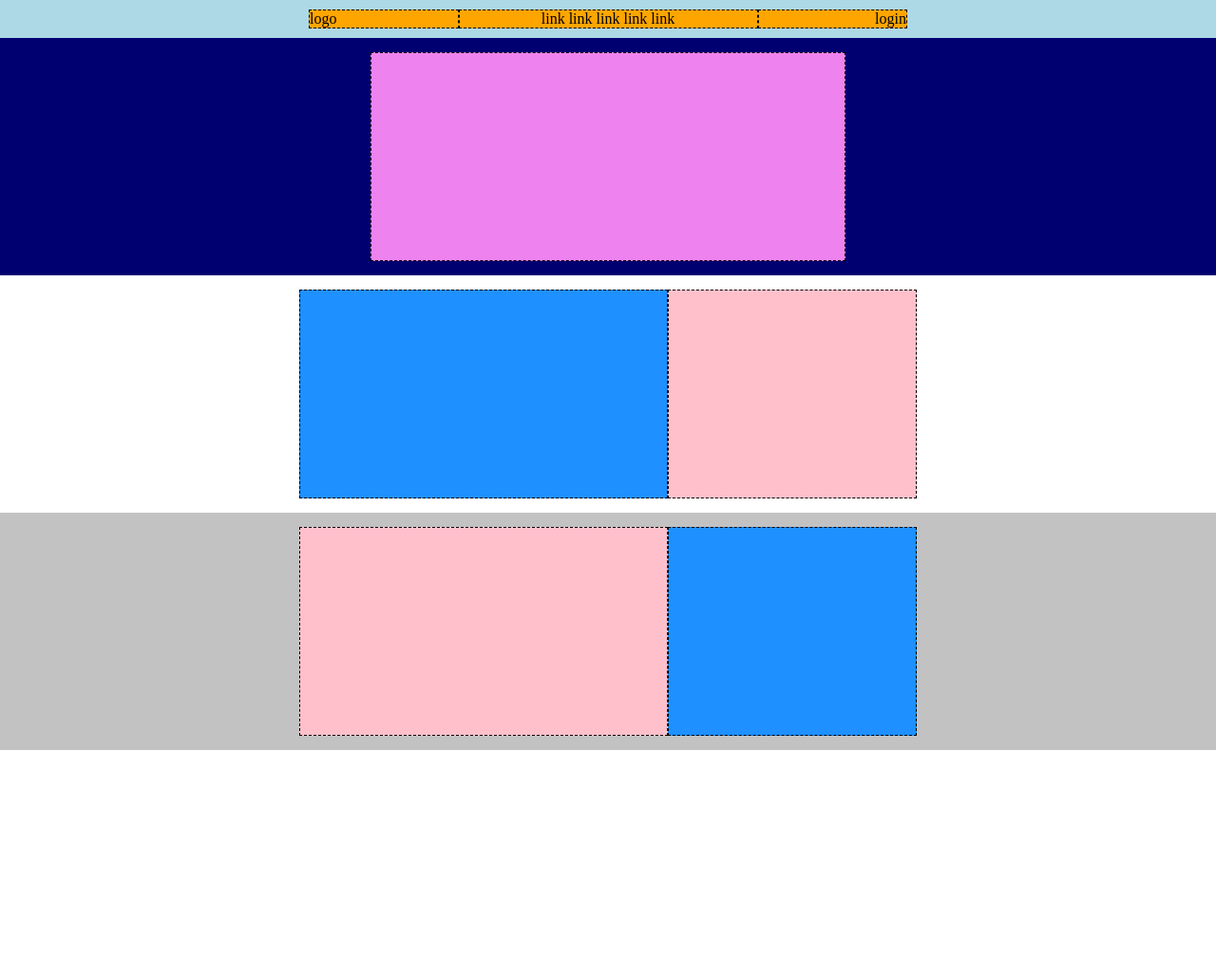
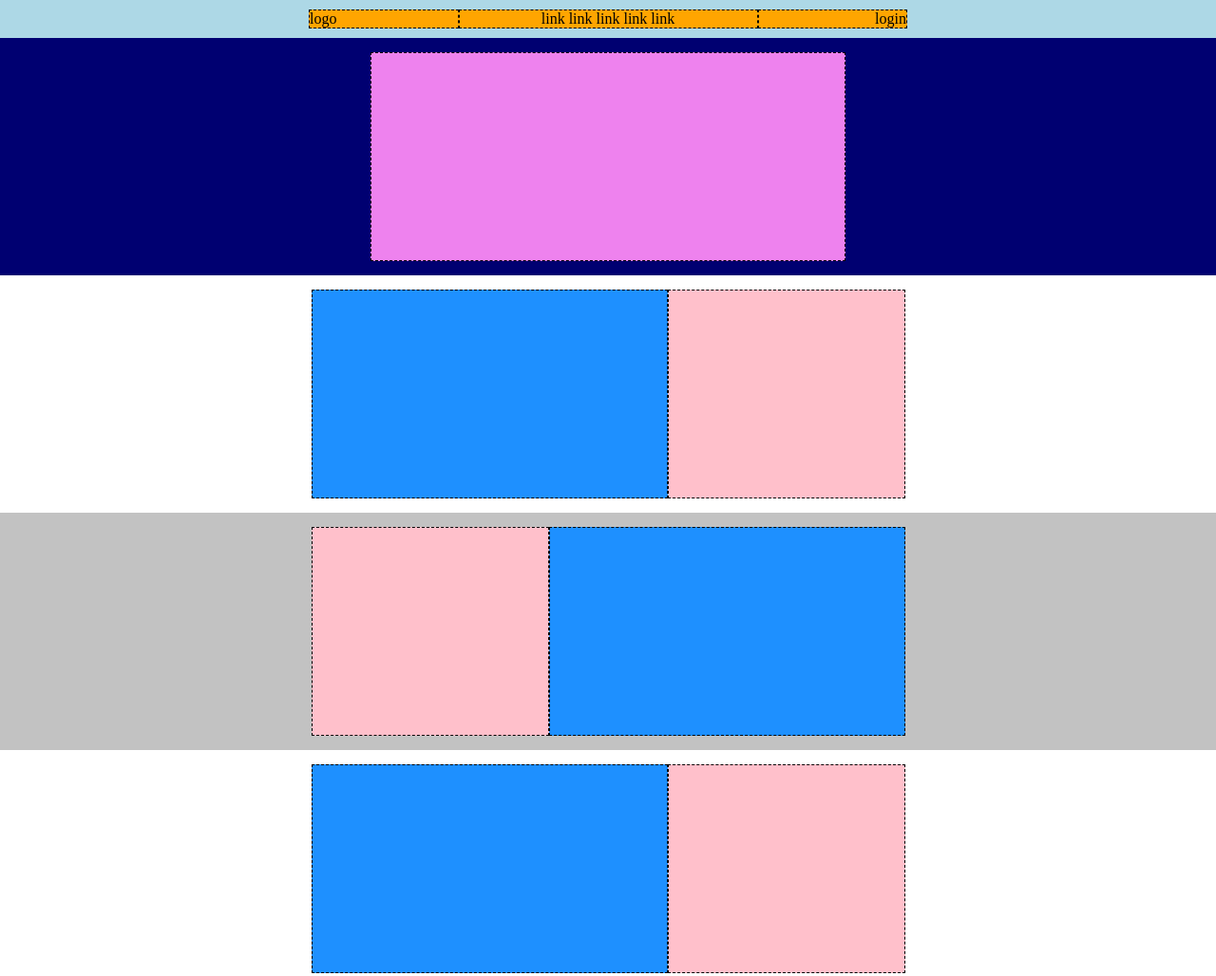
Before and after one commit to Emanuele-Colaci/htmlcss-struttura-discord, a plain HTML site: page index.html in a window 1280 px wide. Shown: the whole page at 95% size. Before the commit the page ends 800 px from the top, so only its background shows below. Drawn offline with Linux system fonts and the light colour scheme.

Commit message:
FINE QUARTA SEZIONE

```diff
--- a/css/style.css
+++ b/css/style.css
@@ -10,7 +10,7 @@
     background-color: #add8e6;
     justify-content: center;
 }
-/* INIZIO PRIMA SEZIONE */
+/* INIZIO HEADER */
 .cols{
     border: dashed 1px black;
     background-color: orange;
@@ -37,9 +37,9 @@
 .login{
     text-align: end;
 }
-/* FINE PRIMA SEZIONE */
+/* FINE HEADER */
 
-/* INIZIO SECONDA SEZIONE */
+/* INIZIO PRIMA SEZIONE */
 .container1{
     display: flex;
     justify-content: center;
@@ -48,17 +48,21 @@
     padding: 15px;
 }
 
-.col-40{
-    display: flex;
-    width: 40%;
+.primo-col-sezione-1{
+    width: 100%;
     border: dashed 1px black;
     background-color: #ee82ee;
 }
 
+.row1{
+    display: flex;
+    width: 40%;
+    height: 100%;
+}
 
-/* FINE SECONDA SEZIONE */
+/* FINE PRIMA SEZIONE */
 
-/* INIZIO TERZA SEZIONE */
+/* INIZIO SECONDA E QUARTA SEZIONE */
 .container2{
     display: flex;
     justify-content: center;
@@ -71,18 +75,25 @@
     display: flex;
 }
 
-.col-31{
-    width: 31%;
+.primo-col-sezione-2-4{
+    width: 60%;
     background-color: #1e90ff;
 }
 
-.col-21{
-    width: 21%;
+.secondo-col-sezione-2-4{
+    width: 40%;
     background-color: #ffc0cb;
 }
-/* FINE TERZA SEZIONE */
 
-/* INIZIO QUARTA SEZIONE */
+.row2{
+    display: flex;
+    width: calc(100% / 2);
+    height: 100%;
+}
+
+/* FINE SECONDA E QUARTA SEZIONE */
+
+/* INIZIO TERZA SEZIONE */
 .container3{
     display: flex;
     justify-content: center;
@@ -91,13 +102,23 @@
     background-color: rgb(194, 194, 194);
 }
 
-.col-31-pink{
-    width: 31%;
+.primo-col-sezione-3{
+    width: 40%;
     background-color: #ffc0cb;
 }
 
-.col-21-blue{
-    width: 21%;
+.secondo-col-sezione-3{
+    width: 60%;
     background-color: #1e90ff;
 }
-/* FINE QUARTA SEZIONE */
+
+.row3{
+    display: flex;
+    width: calc(100% / 2);
+    height: 100%;
+}
+/* FINE TERZA SEZIONE */
+
+/* INIZIO QUINTA SEZIONE */
+
+/* FINE QUINTA SEZIONE */
--- a/index.html
+++ b/index.html
@@ -10,7 +10,6 @@
     <body>
         <!-- INIZIO HEADER -->
         <header>
-            <!-- INIZIO PRIMA SEZIONE -->
             <div class="container">
                 <div class="row">
                     <div class="col-20 cols">
@@ -26,44 +25,64 @@
                     <div class="col-20 cols login">
                         <span>login</span>
                     </div>
+                </div>
+            </div>
+        </header>
+        <!-- FINE HEADER -->
+        <!-- INIZIO MAIN -->
+        <main>
+            <!-- INIZIO PRIMA SEZIONE -->
+            <div class="container1">
+                <div class="row1">
+                    <div class="primo-col-sezione-1">
+
                     </div>
                 </div>
             </div>
             <!-- FINE PRIMA SEZIONE -->
-        </header>
-        <!-- FINE HEADER -->
-        <!-- INIZIO MAIN -->
-        <main>
-            <!-- INIZIO SECONDA SEZIONE -->
-            <div class="container1">
-                <div class="col-40">
-                    <div class="row">
+
+            <!-- INIZIO SECONDA E QUARTA SEZIONE -->
+            <div class="container2">
+                <div class="row2">
+                    <div class="primo-col-sezione-2-4 cols2">
+
+                    </div>
+                    <div class="secondo-col-sezione-2-4 cols2">
 
                     </div>
                 </div>
             </div>
-            <!-- FINE SECONDA SEZIONE -->
+            <!-- FINE SECONDA E QUARTA SEZIONE -->
 
             <!-- INIZIO TERZA SEZIONE -->
-            <div class="container2">
-                <div class="col-31 cols2">
+            <div class="container3">
+                <div class="row3">
+                    <div class="primo-col-sezione-3 cols2">
 
-                </div>
-                <div class="col-21 cols2">
+                    </div>
+                    <div class="secondo-col-sezione-3 cols2">
 
+                    </div>
                 </div>
             </div>
             <!-- FINE TERZA SEZIONE -->
-            <div class="container3">
-                <div class="col-31-pink cols2">
 
-                </div>
-                <div class="col-21-blue cols2">
+            <!-- INIZIO SECONDA E QUARTA SEZIONE -->
+            <div class="container2">
+                <div class="row2">
+                    <div class="primo-col-sezione-2-4 cols2">
 
+                    </div>
+                    <div class="secondo-col-sezione-2-4 cols2">
+
+                    </div>
                 </div>
             </div>
-            <!-- INIZIO QUARTA SEZIONE -->
-            <!-- FINE QUARTA SEZIONE -->
+            <!-- FINE SECONDA E QUARTA SEZIONE -->
+
+            <!-- INIZIO QUINTA SEZIONE -->
+
+            <!-- FINE QUINTA SEZIONE -->
         </main>
         <!-- FINE MAIN -->
         <!-- INIZIO FOOTER -->
```
